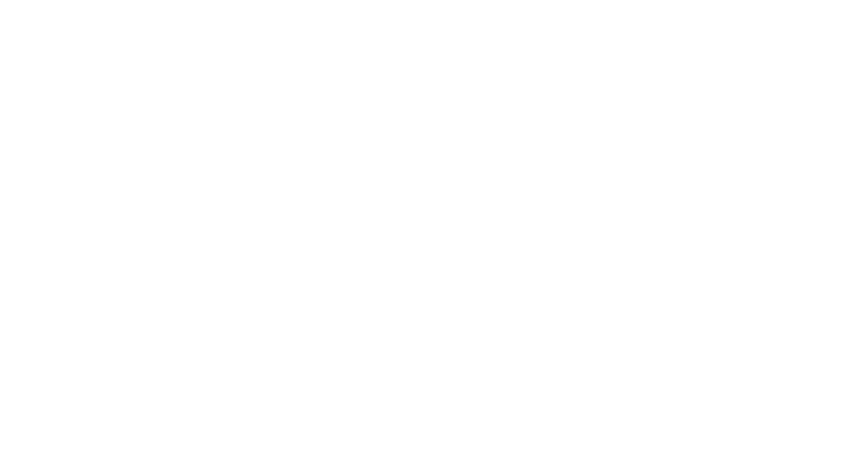
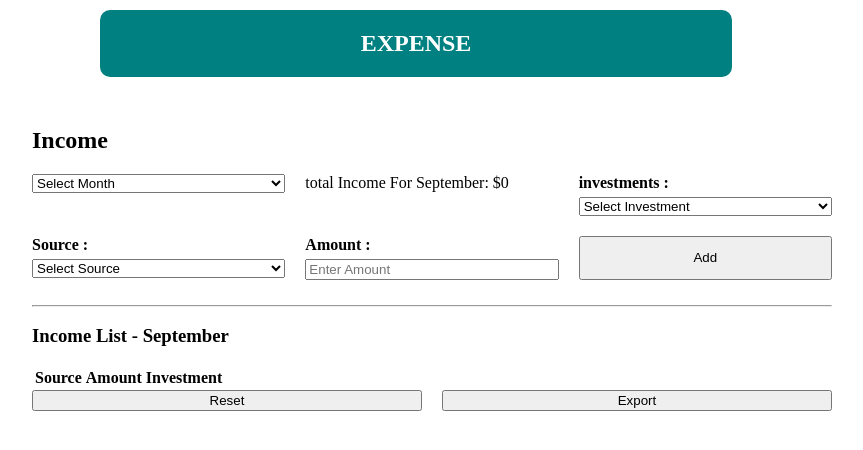
Before and after one commit to randriamiharyDani/budget-planner, an Angular app: page /budget-planner/expense in a window 1280 px wide. Before the commit this address led to /. Shown: the top 450 px of the page, without its empty margins (208-1071 px from the left). Built offline with nearby package versions, Linux system fonts and the light colour scheme.

Commit message:
feat:logique expense

```diff
--- a/src/app/app.routes.ts
+++ b/src/app/app.routes.ts
@@ -5,6 +5,7 @@
 import { SideNavComponent } from './budger-planner/side-nav/side-nav.component';
 import { DashboardComponent } from './budger-planner/dashboard/dashboard.component';
 import { IncomeComponent } from './budger-planner/income/income.component';
+import { ExpenseComponent } from './budger-planner/expense/expense.component';
 
 export const routes: Routes = [
   {
@@ -30,7 +31,10 @@
       {
         path : 'income',
         component : IncomeComponent
-      }
+      },
+      {
+        path : 'expense',
+      component : ExpenseComponent      }
 
     ],
   },
--- /dev/null
+++ b/src/app/budger-planner/expense/expense.component.html
@@ -0,0 +1,85 @@
+<div class="navbar">
+  <h2> EXPENSE </h2>
+</div>
+
+<div class="main-container">
+  <div class="container">
+    <h2>Income</h2>
+
+    <form [formGroup]="expenseForm" (ngSubmit)="onSubmit()" class="input-form">
+      <div class="form-group">
+        <select formControlName="month" id="month" class="form-control" (change)="onChange($event)">
+          <option value="" disabled>Select Month</option>
+          <option value="january">January</option>
+          <option value="february">Febroary</option>
+          <option value="march">March</option>
+        </select>
+      </div>
+      <div class="form-group">
+          <div class="total-income">
+              total Income For {{selectedMonth}}: ${{calculateTotalIncome(selectedMonth)}}
+          </div>
+      </div>
+
+      <div class="form-group">
+            <label for="investments">investments :</label>
+            <select formControlName="investment" id="investments" class="form-control"
+            [class.disabled-dropdown]="!monthSelected"  >
+              <option value="" disabled >Select Investment</option>
+              <option value="401(K)">401(k)</option>
+              <option value="stocks">Stocks</option>
+              <option value="real_estate">Real Estate</option>
+            </select>
+      </div>
+
+      <div class="form-group">
+          <label for="source">Source :</label>
+          <select formControlName="source" id="source" class="form-control"
+          [class.disabled-dropdown]="!monthSelected">
+              <option value=""disabled >Select Source</option>
+              <option value="Salary">Salary</option>
+              <option value="freenlincing">Freenlincing</option>
+              <option value="rental_income">Rental income</option>
+          </select>
+      </div>
+
+      <div class="form-group">
+          <label for="amount">Amount :</label>
+          <input type="number" id="amount" formControlName="amount" class="form-control"
+          placeholder="Enter Amount" [class.disabled-dropdown]="!selectedMonth" >
+      </div>
+
+      <button type="submit" class="btn btn-primary"
+      [class.disabled-dropdown]="!monthSelected">Add</button>
+    </form>
+
+    <hr>
+
+    <h3> Income List - {{selectedMonth}} </h3>
+    <table class="table">
+        <thead>
+          <tr>
+            <th>Source</th>
+            <th>Amount</th>
+            <th>Investment</th>
+          </tr>
+        </thead>
+        <tbody>
+
+          <!-- for loop -->
+
+          <tr *ngFor="let expense of getFilteredExpense()">
+            <!-- <td>{{selectedMonth}}</td> -->
+            <td>{{expense.source}}</td>
+            <td>{{expense.amount}}</td>
+            <td>{{expense.investment}}</td>
+
+          </tr>
+        </tbody>
+    </table>
+    <div class="input-form">
+      <button type="button" class="btn btn-primary" (click)="onReset()">Reset</button>
+      <button type="button" class="btn btn-primary" (click)="onExport()">Export</button>
+    </div>
+  </div>
+</div>
--- /dev/null
+++ b/src/app/budger-planner/expense/expense.component.scss
@@ -0,0 +1,43 @@
+
+
+.navbar {
+  background-color: #008080;
+  // padding: 10px ;
+margin:10px 300px  ;
+  width: 50%;
+  display: flex;
+  justify-content: center;
+  align-items: center;
+  border-radius: 10px;
+  color: #ffffff;
+  font-family: bold;
+}
+
+.main-container {
+  padding: 20px;
+  background-color: #ffffff;
+  border-radius: 10px;
+  @apply shadow-custom;
+}
+
+.container {
+  max-width: 800px;
+  margin: 0 auto;
+}
+
+.input-form {
+  display: grid;
+  grid-template-columns: repeat(auto-fit ,minmax(200px , 1fr));
+  grid-gap : 20px ;
+  margin-bottom: 25px;
+}
+
+.input-form .form-group {
+  display: flex;
+  flex-direction: column;
+
+}
+.input-form .form-group label {
+  font-weight: bold;
+  margin-bottom :5px;
+}
--- /dev/null
+++ b/src/app/budger-planner/expense/expense.component.ts
@@ -0,0 +1,132 @@
+import { CommonModule } from '@angular/common';
+import { Component } from '@angular/core';
+import { FormBuilder, ReactiveFormsModule, Validators } from '@angular/forms';
+
+@Component({
+  selector: 'app-expense',
+  standalone: true,
+  imports: [ReactiveFormsModule , CommonModule],
+  templateUrl: './expense.component.html',
+  styleUrl: './expense.component.scss'
+})
+export class ExpenseComponent {
+
+  expenseForm:any ;
+  selectedMonth: any;
+
+  januaryExpense: any[] = [
+    { source: 'Salary', amount: '5000', investment: '401(K)' },
+    { source: 'Freenlincing', amount: '1000', investment: 'stocks' }
+  ];
+
+  febroaryExpense: any[] = [
+    { source: 'Salary', amount: '5500', investment: '401(K)' },
+    { source: 'rental_income', amount: '700', investment: 'real_estate' }
+  ];
+
+  marchExpense: any[] = [
+    { source: 'salary', amount: '500', investment: '401(K)' },
+    { source: 'freenlincing', amount: '1200', investment: 'stocks' },
+    { source: 'rental_income', amount: '600', investment: 'real_estate' }
+  ];
+
+  monthSelected:boolean =false;
+  constructor(public fb:FormBuilder ){
+    const currentDate = new Date ;
+    this.selectedMonth = currentDate.toLocaleString('default', { month: 'long' });
+  }
+
+
+
+  ngOnInit(): void {
+
+    this.expenseForm = this.fb.group({
+      month : ['',Validators.required],
+      amount : ['', Validators.required] ,
+      source : ['', Validators.required],
+      investment : ['', Validators.required]  // champ requis
+    })
+  }
+
+  onSubmit() : void{
+      if(this.expenseForm.valid){
+      // add new income to the selected month income list
+      const dataForm = this.expenseForm.value ;
+
+      console.log(dataForm);
+
+      switch(this.selectedMonth) {
+        case 'january':
+          this.januaryExpense.push(dataForm);
+          break;
+        case 'february':
+          this.febroaryExpense.push(dataForm);
+          break;
+        case 'march':
+          this.marchExpense.push(dataForm);
+          break;
+          default :
+          break ;
+      }
+      this.expenseForm.reset();
+      this.expenseForm.patchValue({month: '' , source: '', amount: '' , investment:'' })
+    }else {
+    console.error('Le formulaire est invalide');
+  }
+  }
+
+  onChange(event:any) : void{
+    this.selectedMonth = event.target.value ;
+    this.monthSelected = true ;
+    this.getFilteredExpense();
+  }
+
+      getIncomeForMonth(month: string) :any[] {
+      switch(month) {
+        case 'january' :
+        return this.januaryExpense ;
+        case 'february' :
+          return this.febroaryExpense;
+        case 'march' :
+          return this.marchExpense;
+        default :
+        return []
+      }
+  }
+
+    calculateTotalIncome(month: string): number {
+    // initilize 0 le total
+    let totalIncome = 0;
+    for(const income of this.getIncomeForMonth(month)) {
+      totalIncome += Number(income.amount);
+    }
+    return totalIncome;
+  }
+
+
+    getFilteredExpense() {
+    let filteredIncome: any[] = [];
+    switch (this.selectedMonth) {
+      case 'january':
+        filteredIncome = [...this.januaryExpense];
+        break;
+      case 'february':
+        filteredIncome = [...this.febroaryExpense];
+        break;
+      case 'march':
+        filteredIncome = [...this.marchExpense];
+        break;
+        default :
+        break
+    }
+    return filteredIncome;
+  }
+
+  onReset(){
+
+  }
+  onExport() {
+
+  }
+
+}
```
Also changed, not shown: 1 other file (tests, documents, lock files or other folders).
